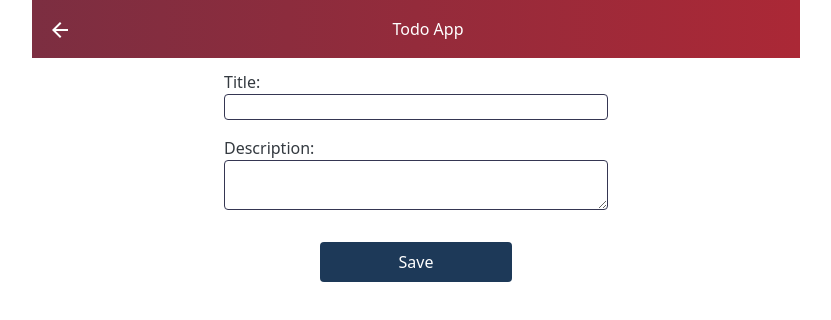
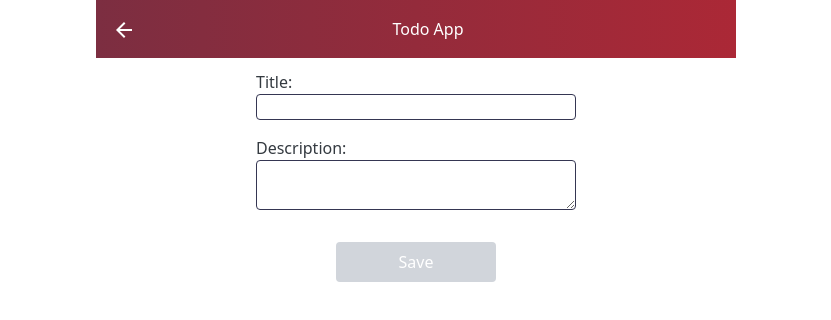
Before and after one commit to CodingCris7/todoApp, a React app: page /add in a window 1280 px wide. Shown: the top 320 px of the page, without its empty margins (224-1055 px from the left). Built offline with nearby package versions, Linux system fonts and the light colour scheme.

Commit message:
Style changes and disabled button on todo form

```diff
--- a/src/components/TodoForm.jsx
+++ b/src/components/TodoForm.jsx
@@ -11,6 +11,7 @@ const TodoForm = () => {
     description: '',
     isCompleted: false,
   });
+
   const dispatch = useDispatch();
   const navigate = useNavigate();
   const { id } = useParams();
@@ -73,8 +74,10 @@ const TodoForm = () => {
         </label>
         <button
           type="submit"
+          id="btn-submit"
           onClick={handleSubmit}
-          className="w-1/2 mx-auto mt-4 p-2 rounded text-white bg-prussian-blue"
+          className="w-1/2 mx-auto mt-4 p-2 rounded text-white bg-prussian-blue disabled:bg-gray-300"
+          disabled={!todo.title}
         >
           Save
         </button>
--- a/src/pages/Home.jsx
+++ b/src/pages/Home.jsx
@@ -8,7 +8,7 @@ const Home = () => {
   const todosList = useSelector((state) => state.todos.list);
 
   return (
-    <div className="w-3/5 m-auto">
+    <div className="max-w-screen-sm m-auto">
       <Header />
       {(todosList.length > 0) && <TodoList />}
     </div>
--- a/src/pages/Todo.jsx
+++ b/src/pages/Todo.jsx
@@ -4,7 +4,7 @@ import Header from '../components/Header';
 import TodoForm from '../components/TodoForm';
 
 const Todo = () => (
-  <div className="w-3/5 m-auto">
+  <div className="max-w-screen-sm m-auto">
     <Header />
     <TodoForm />
   </div>
```
